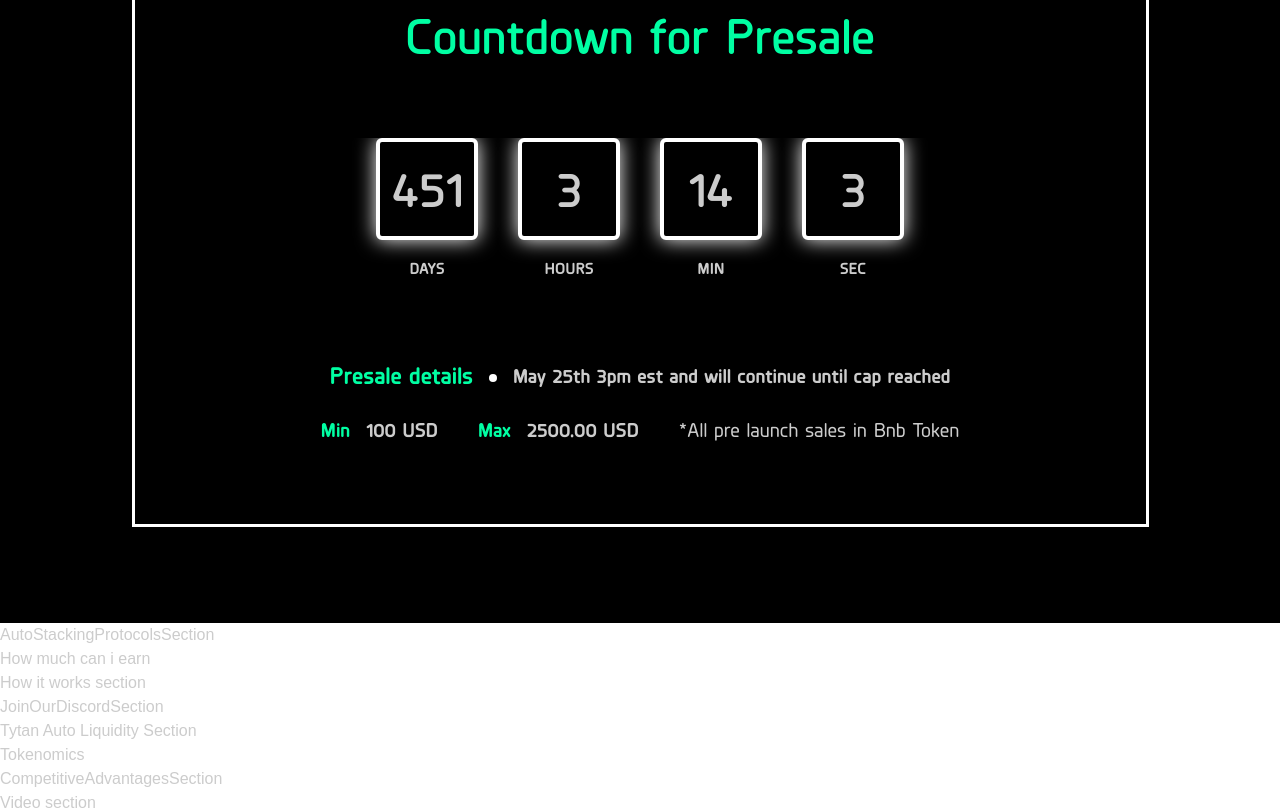
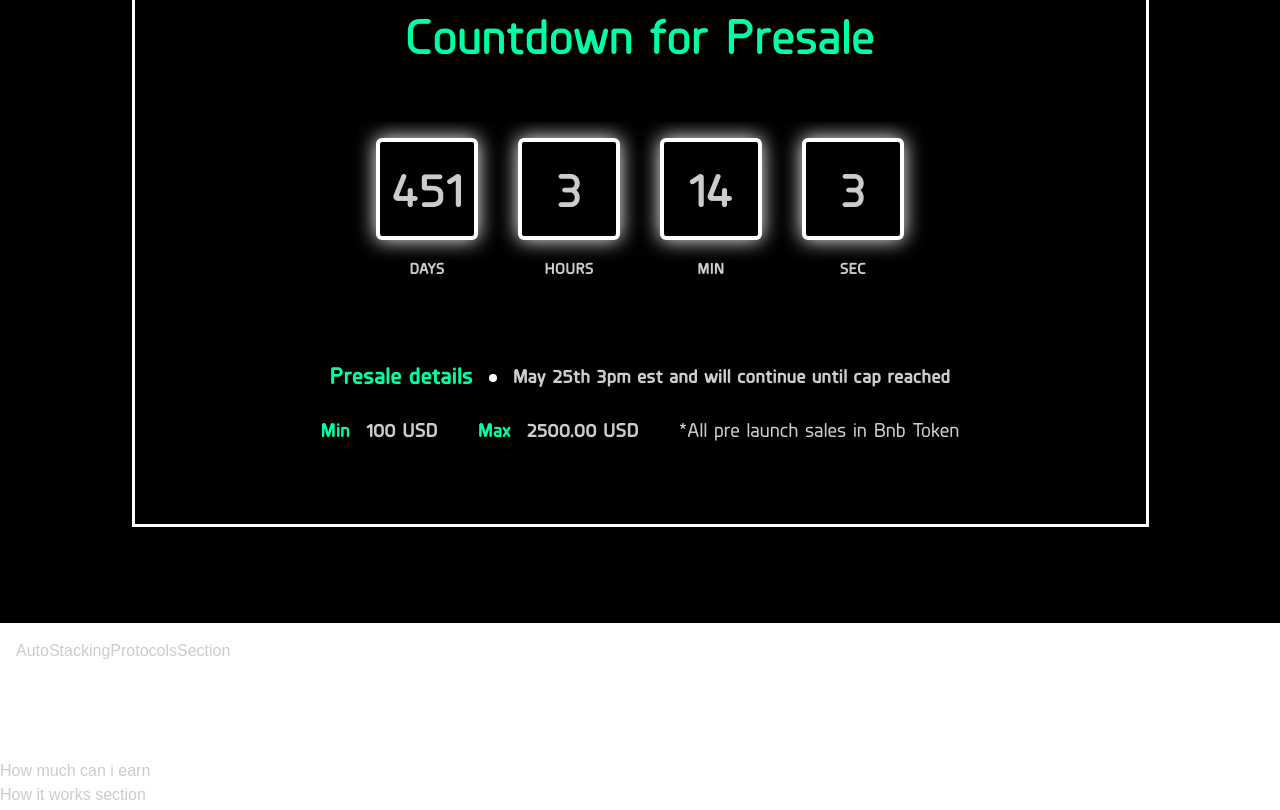
Before and after one commit to Tytan-Finance/Tytan-Landing, a Next.js app: page / in a window 1280 px wide. Shown: the part 800-1610 px from the top of the page. Built offline with nearby package versions, Linux system fonts and the light colour scheme; a web font is replaced by a local one.

Commit message:
countdown box shadow bug fixed

```diff
--- a/components/HomePage/AutoStackingProtocolsSection.tsx
+++ b/components/HomePage/AutoStackingProtocolsSection.tsx
@@ -1,11 +1,14 @@
 import React from 'react';
 
-interface Props {}
+interface Props {
+}
 
-const AutoStackingProtocolsSection : React.FC<Props> = () => {
+const AutoStackingProtocolsSection: React.FC<Props> = () => {
     return (
-        <div>
-            AutoStackingProtocolsSection
+        <div className={`pb-20`}>
+            <div className={`container`}>
+                AutoStackingProtocolsSection
+            </div>
         </div>
     );
 };
--- a/components/HomePage/CountdownSection.tsx
+++ b/components/HomePage/CountdownSection.tsx
@@ -51,9 +51,9 @@ const CountdownSection: React.FC<Props> = (props) => {
                     </ResponsiveH1>
 
                     {/*    Countdown    */}
-                    <div className={`mt-16`}>
+                    <div className={`mt-12`}>
                         <div
-                            className="grid grid-flow-col gap-10 text-center auto-cols-max overflow-x-scroll md:overflow-auto countdown-container justify-center">
+                            className="grid grid-flow-col pt-4 gap-10 text-center auto-cols-max overflow-x-scroll md:overflow-auto countdown-container justify-center">
                             <div className="flex flex-col">
                                 {/*<span className="countdown font-mono text-5xl">*/}
                                 {/*  <span style={{'--value':days}}></span>*/}
```
